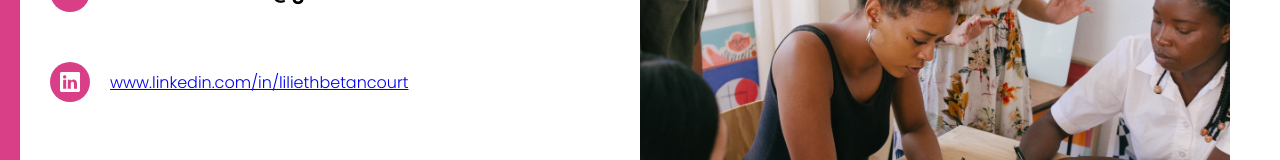
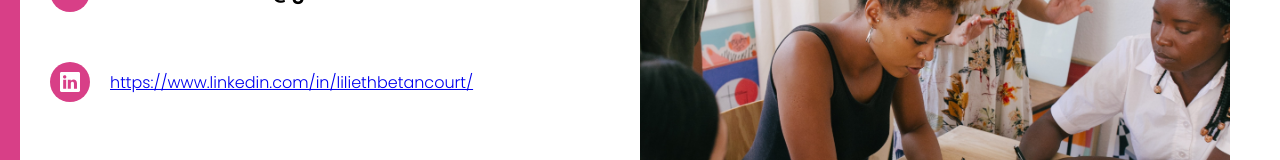
Before and after one commit to Lilinsnow/lilinsnow.github.io, a React (Vite) app: page / in a window 1280 px wide. Shown: the part 2906-3066 px from the top of the page. Built offline with nearby package versions, Linux system fonts and the light colour scheme.

Commit message:
update linkedin link

```diff
--- a/src/components/contact/Contact.jsx
+++ b/src/components/contact/Contact.jsx
@@ -18,8 +18,11 @@ export default function Contact() {
             </div>
             <div className="c-info-item">
               <ContactIcon contactType="linkedIn" />
-              <a href="www.linkedin.com/in/liliethbetancourt" target="_blank">
-                www.linkedin.com/in/liliethbetancourt
+              <a
+                href="https://www.linkedin.com/in/liliethbetancourt/"
+                target="_blank"
+              >
+                https://www.linkedin.com/in/liliethbetancourt/
               </a>
             </div>
           </div>
```
